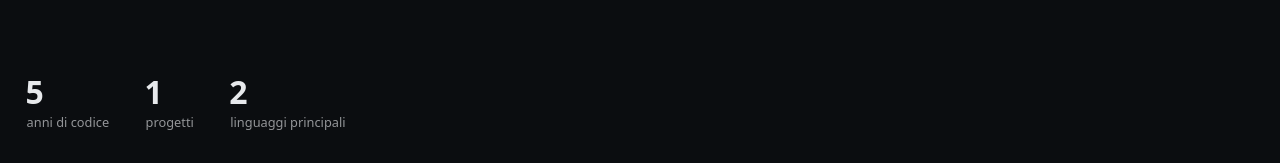
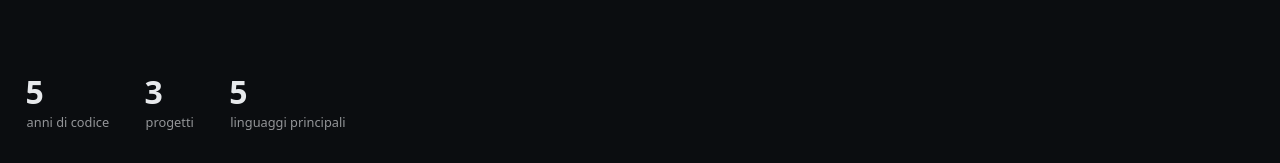
Before and after one commit to Reveryyy/portfolio, a React (Vite) app: page / in a window 1280 px wide. Shown: the part 474-637 px from the top of the page. Built offline with nearby package versions, Linux system fonts and the light colour scheme.

Commit message:
Added RevConfig & RevData projects

```diff
--- a/src/objects/Progetti.js
+++ b/src/objects/Progetti.js
@@ -12,6 +12,32 @@ const progetti = [
     stato_it: "Completato",
     stato_en: "Completed",
   },
+  {
+    nome_it: "RevConfig",
+    nome_en: "RevConfig",
+    description_it:
+      "Una libreria Java che semplifica la gestione dei file di configurazione YAML per i plugin Minecraft.",
+    description_en:
+      "A Java library that simplifies the management of YAML configuration files for Minecraft plugins.",
+    anno: "2026",
+    tags: ["Java", "Library"],
+    github: "https://github.com/Reveryyy/revconfig",
+    stato_it: "Completato",
+    stato_en: "Completed",
+  },
+  {
+    nome_it: "RevData",
+    nome_en: "RevData",
+    description_it:
+      "Una libreria Java che semplifica la gestione dei database SQLite per i plugin Minecraft, ispirandosi all'approccio di Spring Boot.",
+    description_en:
+      "A Java library that simplifies SQLite database management for Minecraft plugins, inspired by the Spring Boot approach.",
+    anno: "2026",
+    tags: ["Java", "SQLite", "Library"],
+    github: "https://github.com/Reveryyy/revdata",
+    stato_it: "Completato",
+    stato_en: "Completed",
+  },
 ];
 
 export default progetti;
```
